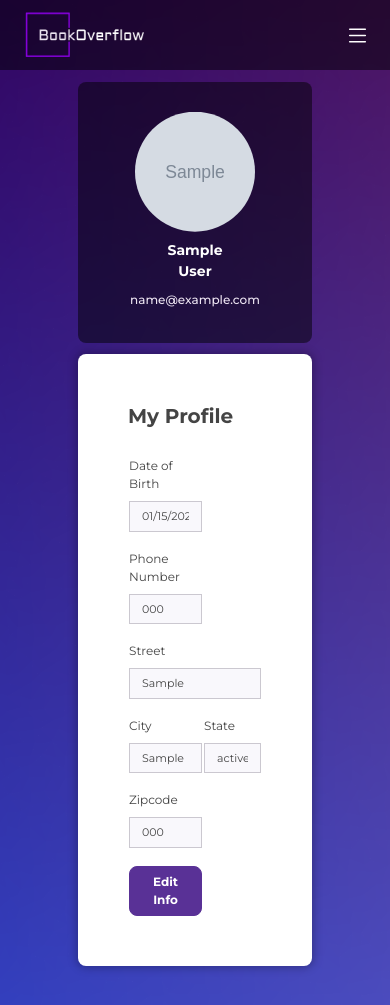
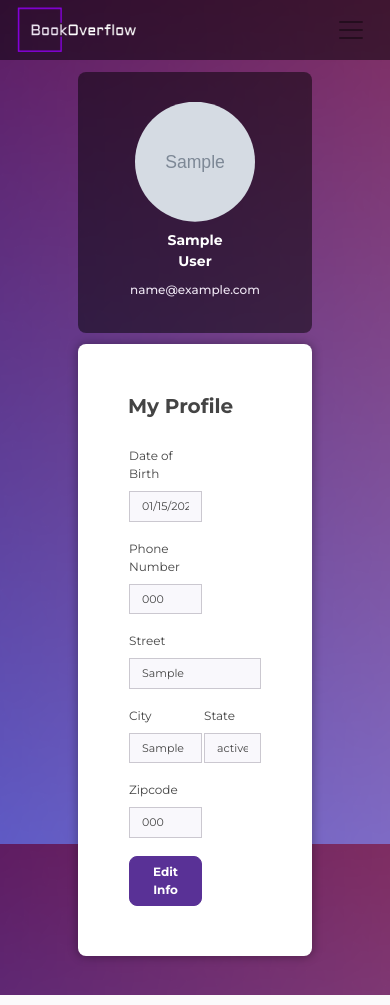
Before and after one commit to book-overflow/django-app, a Django app: page /profile/ in a window 390 px wide. Run offline with Django 4.2, Linux system fonts and the light colour scheme; a user stored in the database is signed in; tables that the repository leaves empty hold one stand-in row (values such as "Sample post"); grey boxes marked "Sample" are stand-in pictures; some libraries are stand-ins or nearby versions.

Commit message:
Updated nav bar in base templates

```diff
--- a/src/django/app/student_profile/templates/profile.html
+++ b/src/django/app/student_profile/templates/profile.html
@@ -1,7 +1,7 @@
 {% extends "base.html" %}
     {% block content %}
         <div style="align-content: start;">
-            <div class="profile-card">
+            <div class="card-left">
                     <img class="profile-photo" id="profile-photo" style="object-fit: cover; height: 120px; width: 120px; margin:auto; display: block; clip-path: circle();"  src="{{ user.student.profile.image.url }}" />
                     <div style="position: relative; display: block; margin-top: 5%; margin-bottom: 5%; text-align: center; color: white; font-size: 14px; font-family: Montserrat; font-weight: 700; word-wrap: break-word">{{ user.student.first_name }}<br/>{{ user.student.last_name }}</div>
                     <div style="position: relative; display: block; margin: 2%; text-align: center; color: #eee6f3; font-size: 12px; font-family: Montserrat; font-weight: 500; word-wrap: break-word">{{ user.student.email }}</div>
--- a/src/django/app/student_profile/templates/registerProfile.html
+++ b/src/django/app/student_profile/templates/registerProfile.html
@@ -2,7 +2,7 @@
   {% block content %}
   {% load static %}
     <div style="align-content: start;">
-        <div class="profile-card">
+        <div class="card-left">
             <img class="profile-photo" id="profile-photo" style="object-fit: cover; height: 120px; width: 120px; margin:auto; display: block; clip-path: circle();"  src="{% static 'profile.png' %}" />
             <button type="button" style="display: block; border-radius: 8px; margin-top: 4%; margin-bottom: 4%; margin-left: auto; margin-right: auto;"; id="form-button" class="btn btn-outline-secondary" onclick="document.getElementById('id_image').click();">Upload Photo</button>
             <div style="position: relative; display: block; margin-top: 5%; margin-bottom: 5%; text-align: center; color: white; font-size: 14px; font-family: Montserrat; font-weight: 700; word-wrap: break-word">{{ user.student.first_name }}<br/>{{ user.student.last_name }}</div>
--- a/src/django/app/templates/base.html
+++ b/src/django/app/templates/base.html
@@ -6,10 +6,48 @@
         <link rel="stylesheet" type="text/css" href="https://bootswatch.com/5/pulse/bootstrap.min.css">
         <link rel="stylesheet" href="{% static 'style.css' %}">
         <link href="https://fonts.googleapis.com/css2?family=Montserrat:ital,wght@0,100..900;1,100..900&display=swap" rel="stylesheet">
+        <script src="https://cdn.jsdelivr.net/npm/bootstrap@5.3.3/dist/js/bootstrap.bundle.min.js"></script>
         {% block headers %}{% endblock %}
     </head>
     <body>
-        <div class="topnav" id="myTopnav">
+        <nav class="navbar navbar-expand-md" data-bs-theme="dark">
+            <div class="container-fluid">
+              <a class="navbar-brand" style="padding: 0;" href="/browse">
+                <img alt="" height="50" src="{% static 'logo_white.png' %}" >
+              </a>
+              <button class="navbar-toggler" style="border: 0;" type="button" data-bs-toggle="collapse" data-bs-target="#navbarColor02" aria-controls="navbarColor02" aria-expanded="false" aria-label="Toggle navigation">
+                <span class="navbar-toggler-icon"></span>
+              </button>
+              <div class="collapse navbar-collapse justify-content-end" id="navbarColor02">
+                <ul class="navbar-nav">
+                  <li class="nav-item">
+                    <a class="nav-link" id="browse" href="/browse">Browse</a>
+                  </li>
+                  <li class="nav-item">
+                    <a class="nav-link" href="#">Message</a>
+                  </li>
+                  <li class="nav-item dropdown">
+                    <a class="nav-link dropdown-toggle" data-bs-toggle="dropdown" href="#" role="button" aria-haspopup="true" aria-expanded="false">
+                        <img class="profile-photo" style="object-fit: cover; display:inline-block; clip-path: circle();"  src="{{ user.student.profile.image.url }}" />
+                        <small style="font-size:14px; top:0.1rem; position: relative;">{{ user.student.first_name }} {{ user.student.last_name }}</small>
+                    </a>
+                    <div class="dropdown-menu" style="font-size: 14px; --bs-dropdown-spacer: 0.45rem; right: 0px; --bs-dropdown-link-color:rgba(255,255,255,.75);">
+                        <a class="dropdown-item" href="/profile">My Profile</a>
+                        <a class="dropdown-item" href="/textbook/myList">My Textbooks</a>
+                        <a class="dropdown-item" href="/logout">
+                            <svg style="margin-right:2px;" xmlns="http://www.w3.org/2000/svg" width="14px" height="14px" fill="currentColor" class="bi bi-box-arrow-right" viewBox="0 0 16 16">
+                                <path fill-rule="evenodd" d="M10 12.5a.5.5 0 0 1-.5.5h-8a.5.5 0 0 1-.5-.5v-9a.5.5 0 0 1 .5-.5h8a.5.5 0 0 1 .5.5v2a.5.5 0 0 0 1 0v-2A1.5 1.5 0 0 0 9.5 2h-8A1.5 1.5 0 0 0 0 3.5v9A1.5 1.5 0 0 0 1.5 14h8a1.5 1.5 0 0 0 1.5-1.5v-2a.5.5 0 0 0-1 0z"/>
+                                <path fill-rule="evenodd" d="M15.854 8.354a.5.5 0 0 0 0-.708l-3-3a.5.5 0 0 0-.708.708L14.293 7.5H5.5a.5.5 0 0 0 0 1h8.793l-2.147 2.146a.5.5 0 0 0 .708.708z"/>
+                            </svg>
+                            Logout
+                        </a>
+                    </div>
+                  </li>
+                </ul>
+              </div>
+            </div>
+          </nav>
+        <!-- <div class="topnav" id="myTopnav">
             <a href="/browse" class="logo-link"><img class="logo" src="{% static 'logo_white.png' %}" ></a>
             <a href="javascript:void(0);" class="icon" onclick="openNav()">
                 <svg xmlns="http://www.w3.org/2000/svg" width="25" height="25" fill="currentColor" class="bi bi-list" viewBox="0 0 16 16">
@@ -18,10 +56,10 @@
             </a>
             <div class="nav-section">
                 <div class="profile-section">
-                    <a href="/profile" style="margin: 0;">
-                        <img class="profile-photo" id="profile-photo" style="object-fit: cover; display:inline-block; clip-path: circle();"  src="{{ user.student.profile.image.url }}" />
+                    <a href="/user/profile" style="margin: 0;">
+                        <img class="profile-photo" id="profile-photo" style="object-fit: cover; display:inline-block; clip-path: circle();"  src="{{ user.student.image.url }}" />
                     </a>
-                    <a class="name" href="/profile" style="font-size: 12px; font-weight: bold;">
+                    <a class="name" href="/user/profile" style="font-size: 12px; font-weight: bold;">
                         {{ user.student.first_name }} {{ user.student.last_name }}
                     </a>
                     <a id="logout-icon" href="/logout">
@@ -33,21 +71,14 @@
                 </div>
                 <div class="menu-section">
                     <a href="/browse">Browse
-                        <!-- <div id="circle" style="align-items:end;">
-                        <svg xmlns="http://www.w3.org/2000/svg" width="15px" height="15px" fill="currentColor" class="bi bi-search" viewBox="0 0 16 16">
-                        <path d="M11.742 10.344a6.5 6.5 0 1 0-1.397 1.398h-.001q.044.06.098.115l3.85 3.85a1 1 0 0 0 1.415-1.414l-3.85-3.85a1 1 0 0 0-.115-.1zM12 6.5a5.5 5.5 0 1 1-11 0 5.5 5.5 0 0 1 11 0"/>
-                        </svg>  -->
                     </a>
                     <a href="#">Message
-                        <!-- <svg xmlns="http://www.w3.org/2000/svg" width="20px" height="20px" fill="currentColor" class="bi bi-chat" viewBox="0 0 16 16">
-                            <path d="M2.678 11.894a1 1 0 0 1 .287.801 11 11 0 0 1-.398 2c1.395-.323 2.247-.697 2.634-.893a1 1 0 0 1 .71-.074A8 8 0 0 0 8 14c3.996 0 7-2.807 7-6s-3.004-6-7-6-7 2.808-7 6c0 1.468.617 2.83 1.678 3.894m-.493 3.905a22 22 0 0 1-.713.129c-.2.032-.352-.176-.273-.362a10 10 0 0 0 .244-.637l.003-.01c.248-.72.45-1.548.524-2.319C.743 11.37 0 9.76 0 8c0-3.866 3.582-7 8-7s8 3.134 8 7-3.582 7-8 7a9 9 0 0 1-2.347-.306c-.52.263-1.639.742-3.468 1.105"/>
-                        </svg> -->
                     </a>
-                    <a href="#">My Textbooks</a>
+                    <a href="/textbook/myList">My Textbooks</a>
                     <a id="logout-dropdown" href="/logout">Logout</a>
                 </div>
             </div>
-        </div>
+        </div> -->
     {% block content %}{% endblock content %}
     {% block script %}{% endblock script %}
     <script>
--- a/src/django/app/templates/static/style.css
+++ b/src/django/app/templates/static/style.css
@@ -1,5 +1,9 @@
 body{
     background-image: url("background.png");
+    background-attachment:fixed;
+    background-position: center;
+    background-repeat: no-repeat;
+    background-size: cover;
 }
 .window {
     margin:auto;
@@ -32,25 +36,14 @@ body{
     margin-bottom:10px;
     z-index: 1;
 }
-.topnav {
-    position: relative;
-    overflow: hidden;
-    background-color: rgba(0, 0, 0, 0.5);
-    height: 70px;
+.nav-item{
+    align-self: center;
 }
-.menu-section{
-    float: right;
-    vertical-align: middle;
-    display: flex;
-    align-items: center;
-    flex-direction: row;
-    height: 70px;
-    /* float: none;
-    position: absolute;
-    width: max-content;
-    top: 50%;
-    left: 50%;
-    transform: translate(-50%, -50%); */
+.dropdown-menu{
+    --bs-dropdown-bg:  rgba(0, 0, 0, 0.5);
+    /* --bs-dropdown-bg: black; */
+    --bs-dropdown-link-hover-bg: unset;
+    /* border: 0; */
 }
 .profile-section{
     float: right;
@@ -64,25 +57,15 @@ body{
     display: block;
     width:30px;
     height:30px;
-    margin: 0px 0px 0px 10px;
+    margin: 0px 5px 0px 0px;
 }
 .profile-section .name{
     margin: auto 10px auto 10px;
 }
-.topnav a {
-    float: left;
-    color: white;
-    text-align: center;
-    margin: auto 20px auto 20px;
-    text-decoration: none;
-    font-size: 14px;
-    font-family: 'Montserrat';
-}
-.topnav a.active {
-    color: black;
-}
-.topnav .icon {
-    display: none;
+.nav-menu{
+    display: flex;
+    flex-direction: row;
+    justify-content: flex-end;
 }
 .window-form {
     top: 0px;
@@ -181,7 +164,7 @@ ul {
     font-size: 11px;
     font-family: 'Montserrat';
 }
-.profile-card{
+.card-left{
     margin: auto;
     background: rgba(0, 0, 0, 0.5);
     border-radius: 8px;
@@ -227,7 +210,57 @@ ul {
     border-radius: 25px;
     background: black;
 }
-@media only screen and (max-width: 800px) {
+.navbar.navbar-expand-md{
+    --bs-navbar-color:rgba(255,255,255,.75);
+    --bs-navbar-hover-color: white;
+    background-color: rgba(0, 0, 0, 0.5);
+    padding: 5px 0px 5px 0px;
+    --bs-navbar-nav-link-padding-x: 0.8rem;
+    font-family: 'Montserrat';
+    font-size: 14px;
+}
+.list-group-item{
+    padding-top: 10px;
+    padding-bottom: 10px;
+    background-color: unset;
+    font-family: 'Montserrat';
+    --bs-list-group-action-hover-bg: #17141f;
+    --bs-list-group-action-active-bg: #17141f;
+}
+.newPost{
+    position: relative;
+    display: block;
+    background-color: white;
+    width: 80%;
+    min-height: 30%;
+    /* padding: 50px; */
+    border-radius: 8px;
+    margin-top:2%;
+    margin-bottom: 2%;
+    left:10%;
+    font-family: 'Montserrat';
+    height: 620px;
+}
+.textbook-detail-label{
+    font-weight: 700;
+    color: #ab82c5;
+    padding-right: 30px;
+}
+.textbook-post{
+    height:fit-content;
+    display:flex;
+}
+.textbook-details{
+    position: relative;
+    width: 70%;
+    margin-left: 5%;
+    font-family: 'Montserrat';
+    color: white;
+}
+.textbook-image{
+    width: 30%;
+}
+@media only screen and (max-width: 767px) {
     .window {
         width: 60%;
     }
@@ -255,39 +284,39 @@ ul {
     }
     .profile-photo{
         margin-left: 20px;
-        width: 80px;
-        height: 80px;
+        width: 40px;
+        height: 40px;
     }
-    .nav-section{
-        display: inline-block;
-        margin-left:20px;
+    .navbar-nav{
+        display: flex;
+        flex-direction: column-reverse;
+        flex-wrap: wrap;
+        align-content: flex-start;
     }
-    .topnav a:not(.logo-link, .icon) {
-        display: none;
+    .nav-item{
+        align-self: flex-start;
     }
-    .topnav a.icon {
-        position: absolute;
-        display: block;
-        right: 0;
-        top: 23px;
+
+    #navbarColor02 > ul > li:not(:last-child){
+        position: relative;
+        left: 20px;
+        padding: 10px 0px 10px 0px;
     }
-    .topnav.responsive{
-        height: fit-content;
+    .nav-item.dropdown > div > a{
+        position: relative;
+        left: 70px;
+        padding: 10px 0px 10px 0px;
     }
-    .topnav.responsive a.icon {
-        position: absolute;
-        right: 0;
-        top: 23px;
+    .nav-item.dropdown > div{
+        background-color: unset;
     }
-    .topnav.responsive a {
-        float: none;
-        display: block;
-        text-align: left;
+    .dropdown-menu{
+        --bs-dropdown-bg:  unset;
+        /* --bs-dropdown-bg: black; */
+        --bs-dropdown-link-hover-bg: unset;
+        border: 0;
     }
-    .topnav.responsive a:not(.logo-link, .icon) {
-        margin: 20px 0px 30px 20px;
-    }
-    .profile-card{
+    .card-left{
         width: 60%;
         margin-top: 3%;
         margin-bottom: 3%;
```
Also changed, not shown: other parts of src/django/app/templates/static/style.css (+16 -14 lines), src/django/app/templates/base_no_nav.html (+7 -3 lines).
